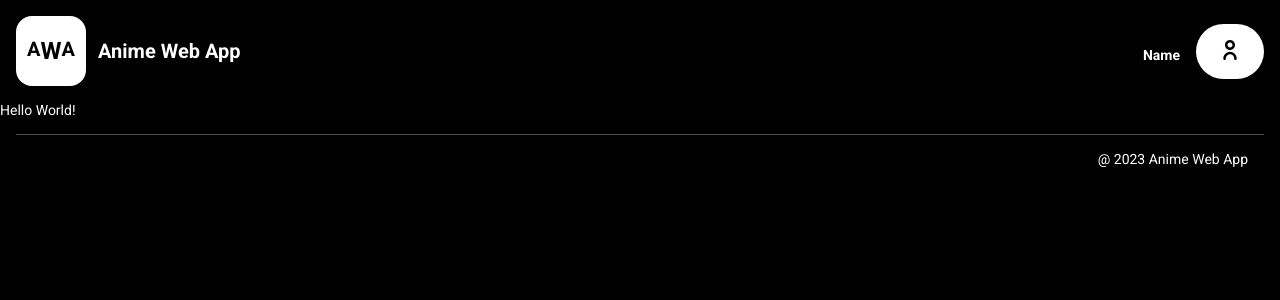
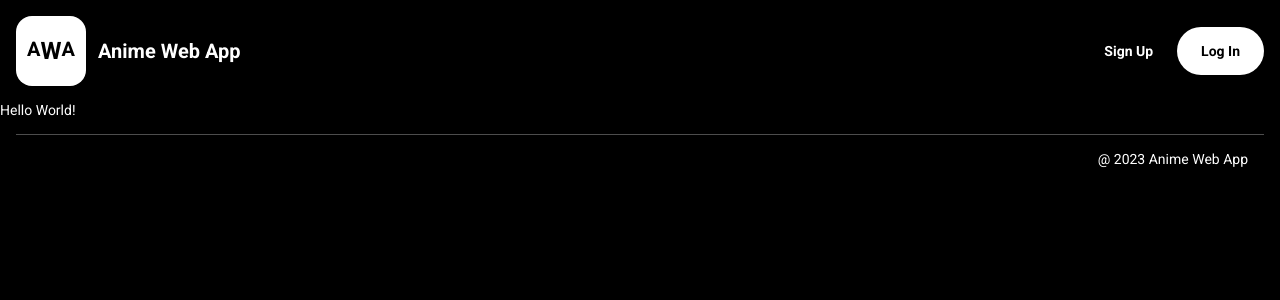
Before and after one commit to rama378/anime-web-app, a React (Create React App) app: page / in a window 1280 px wide. Shown: the top 300 px of the page. Built offline with nearby package versions, Linux system fonts and the light colour scheme.

Commit message:
refactor: header component show menu component
The menu component contains Log In and Sign Up button

```diff
--- a/src/App/components/Header/Header.jsx
+++ b/src/App/components/Header/Header.jsx
@@ -10,8 +10,8 @@ const Header = () => {
 				<Logo />
 			</div>
 
-			{/* <Menu /> */}
-			<UserProfile />
+			<Menu />
+			{/* <UserProfile /> */}
 		</div>
 	);
 };
```
Also changed, not shown: 1 other file (tests, documents, lock files or other folders).
